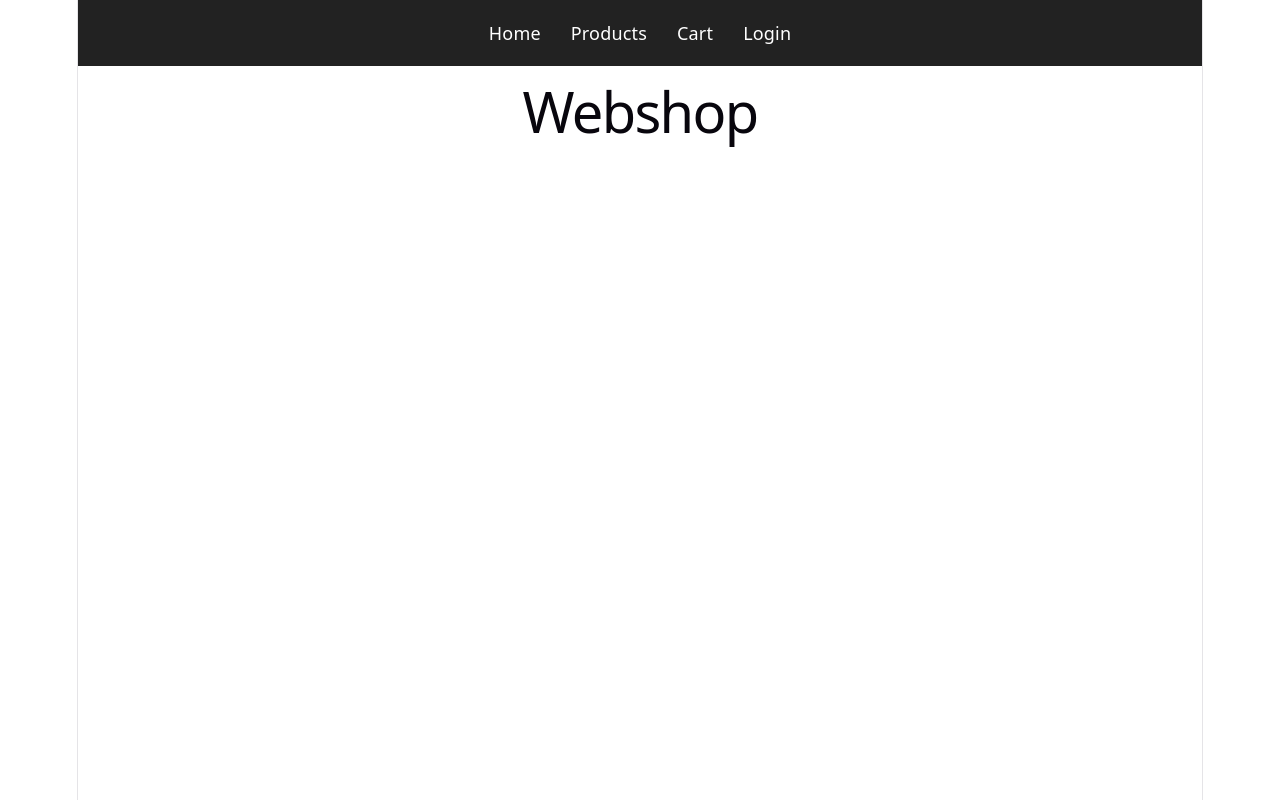
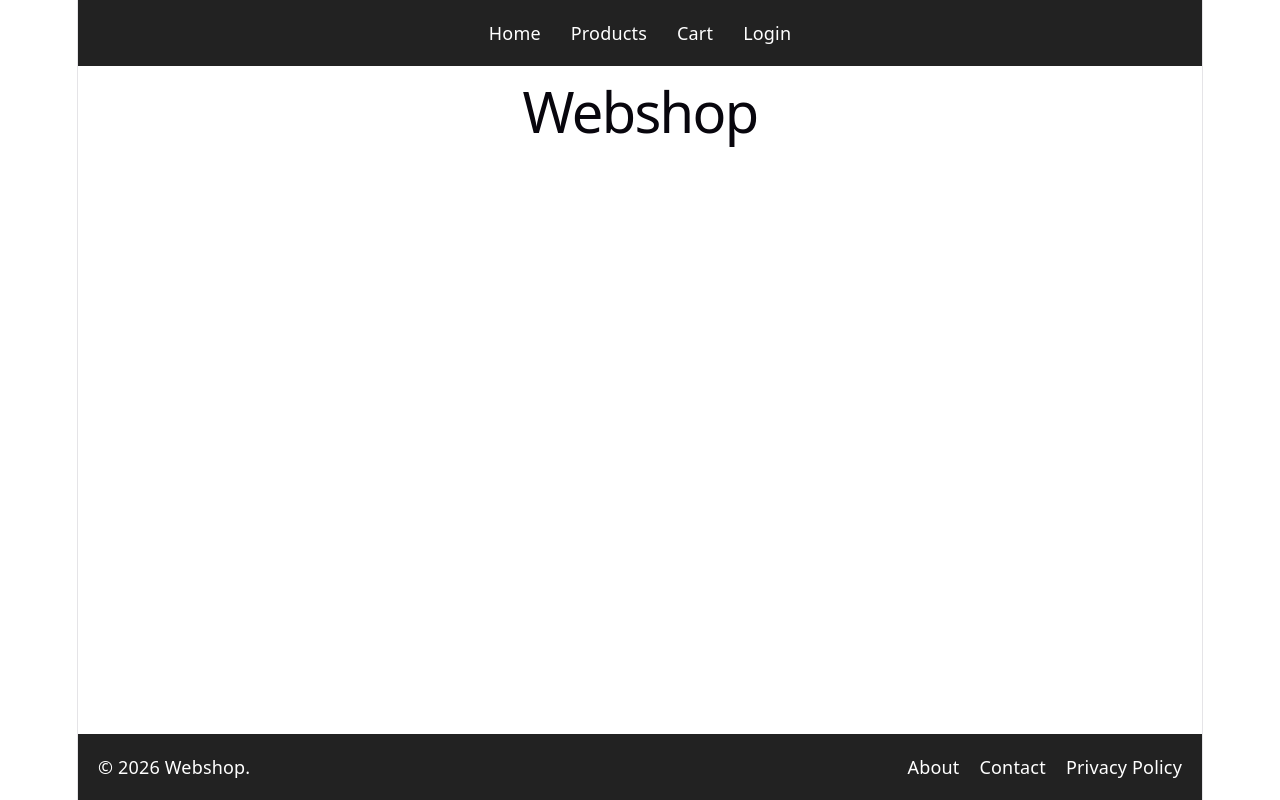
Before and after one commit to L2025S/webshop-frontend, a React (Vite) app: page /login in a window 1280 px wide. Built offline with nearby package versions, Linux system fonts and the light colour scheme.

Commit message:
Add Footer component and integrate it into App; update Styles.css for layout improvements

```diff
--- a/src/App.tsx
+++ b/src/App.tsx
@@ -1,13 +1,14 @@
-import "./Styles.css";
 import Header from "./components/Header";
+import Footer from "./components/Footer";
 
 const App = () => {
   return (
     <>
       <Header />
-        <div>
+      <main>
         <h1>Webshop</h1>
-        </div>
+      </main>
+      <Footer />
     </>
   );
 };
--- a/src/Styles.css
+++ b/src/Styles.css
@@ -1,5 +1,13 @@
+/* Main */
+main {
+  flex: 1;
+}
+
 /* Header */
 .header {
+  position: sticky;
+  top: 0;
+  z-index: 1000;
   background-color: #222;
   padding: 20px;
 }
@@ -22,13 +30,12 @@
   background-color: #222;
   color: white;
   padding: 20px;
-  margin-top: 40px;
 }
 .footer-content {
   display: flex;
   justify-content: space-between;
   align-items: center;
-  max-width: 1200px;
+  max-width: 100%;
   margin: 0 auto;
 }
 .footer-nav {
--- /dev/null
+++ b/src/components/Footer.tsx
@@ -0,0 +1,15 @@
+function Footer() {
+  return (
+    <footer className="footer">
+      <div className="footer-content">
+        <p>&copy; 2026 Webshop.</p>
+        <nav className="footer-nav">
+          <a href="/about">About</a>
+          <a href="/contact">Contact</a>
+          <a href="/privacy">Privacy Policy</a>
+        </nav>
+      </div>
+    </footer>
+  );
+}
+export default Footer;
--- a/src/main.tsx
+++ b/src/main.tsx
@@ -3,6 +3,7 @@ import { createRoot } from 'react-dom/client'
 import './index.css'
 import App from './App.tsx'
 import { BrowserRouter } from 'react-router'
+import "./Styles.css";
 
 createRoot(document.getElementById('root')!).render(
   <StrictMode>
```
Also changed, not shown: src/index.css (line endings or trailing spaces). Lines whose indentation alone changed are shown as unchanged.
